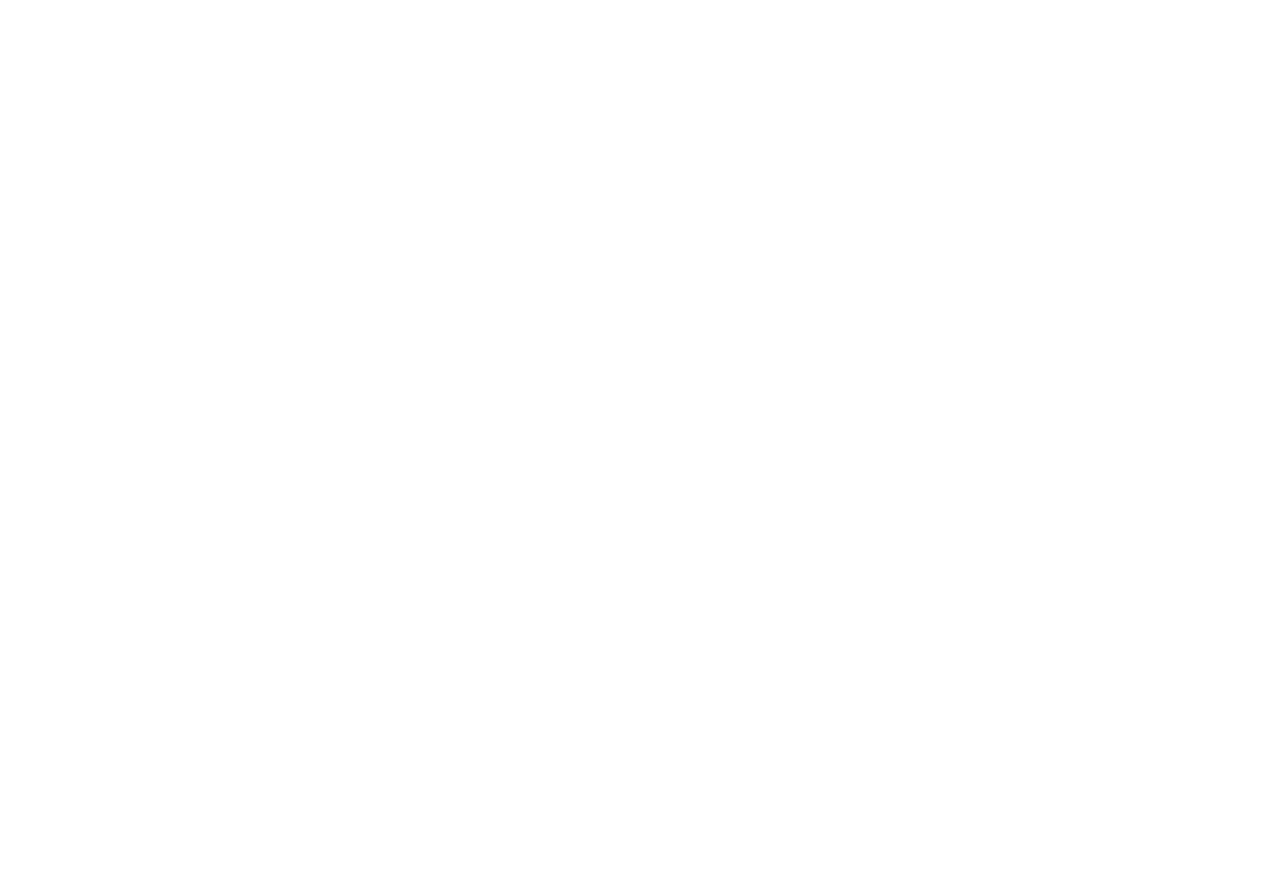
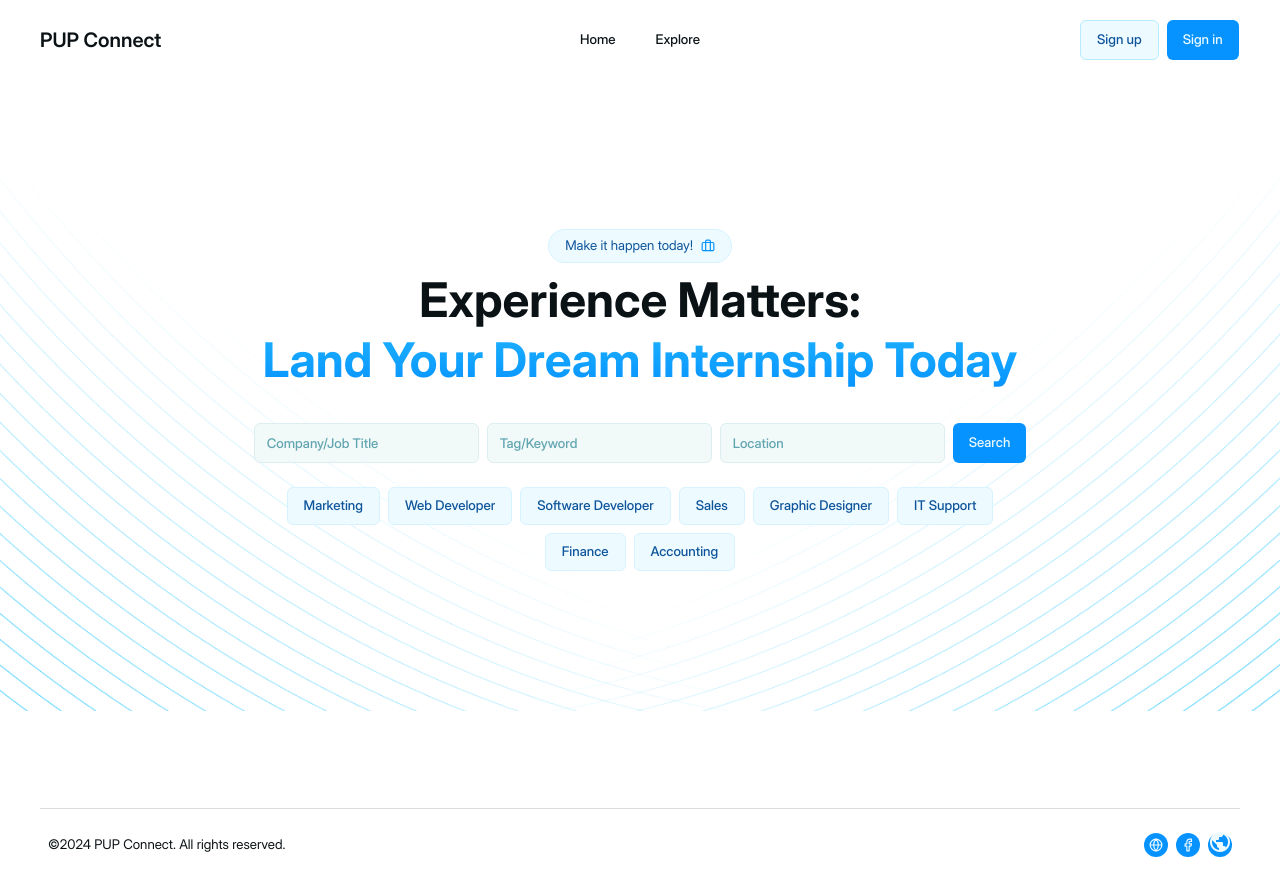
Before and after one commit to KyneLaggui/pup-connect, a Next.js app: page / in a window 1280 px wide. Before the commit the page ends 800 px from the top, so only its background shows below. Built offline with nearby package versions, Linux system fonts and the light colour scheme.

Commit message:
added routing and links

```diff
--- a/src/app/custom_components/Footer.js
+++ b/src/app/custom_components/Footer.js
@@ -7,15 +7,21 @@ const Footer = () => {
         <div className="text-sm">©2024 PUP Connect. All rights reserved.</div>
         <div className="flex items-center gap-2">
           <div className="h-[24px] w-[24px] bg-primary rounded-full flex items-center justify-center">
-            <Globe className="h-[14px] w-[14px] text-primary-foreground" />
+            <a href="https://www.pup.edu.ph/" target="_blank">
+              <Globe className="h-[14px] w-[14px] text-primary-foreground" />
+            </a>
           </div>
           <div className="h-[24px] w-[24px] bg-primary rounded-full flex items-center justify-center">
-            <Facebook className="h-[14px] w-[14px] text-primary-foreground" />
+            <a href="https://www.facebook.com/ThePUPOfficial" target="_blank">
+              <Facebook className="h-[14px] w-[14px] text-primary-foreground" />
+            </a>
           </div>
           <div className="h-[24px] w-[24px] bg-primary rounded-full flex items-center justify-center">
-            <span className="material-symbols-outlined text-sm text-primary-foreground">
-              public
-            </span>
+            <a href="https://www.facebook.com/pupcareer" target="_blank">
+              <span className="material-symbols-outlined text-sm text-primary-foreground">
+                public
+              </span>
+            </a>
           </div>
         </div>
       </div>
--- a/src/app/custom_components/NavBar.js
+++ b/src/app/custom_components/NavBar.js
@@ -1,4 +1,5 @@
 import { Button } from "@/components/ui/button";
+import Link from "next/link";
 
 const NavBar = () => {
   return (
@@ -10,8 +11,12 @@ const NavBar = () => {
           </h1>
         </div>
         <div className="flex gap-2">
-          <Button variant="tertiary">Home</Button>
-          <Button variant="tertiary">Explore</Button>
+          <Link href="/">
+            <Button variant="tertiary">Home</Button>
+          </Link>
+          <Link href="/pages/explore">
+            <Button variant="tertiary">Explore</Button>
+          </Link>
         </div>
         <div className="flex gap-2 w-40">
           <Button variant="secondary">Sign up</Button>
--- a/src/app/page.js
+++ b/src/app/page.js
@@ -1,9 +1,78 @@
+// "use client";
+
+import NavBar from "@/app/custom_components/NavBar";
+import Footer from "@/app/custom_components/Footer";
+
 import Image from "next/image";
 
-export default function Home() {
+import { heroBG } from "@assets/index";
+
+import { Briefcase } from "lucide-react";
+import { Input } from "@/components/ui/input";
+import { Button } from "@/components/ui/button";
+import { Tag } from "@/app/custom_components/Tag";
+import { tagList } from "./tag_lists";
+
+const Hero = () => {
   return (
-    <main className="flex min-h-screen flex-col items-center justify-between p-24">
+    <div className="relative ">
+      <NavBar />
+      <div className="container min-h-screen flex flex-col justify-center items-center z-50 overflow-hidden max-h-screen">
+        <Image
+          className="absolute bg-fixed bg-clip-content top-0 left-0 w-full -z-50 max-h-screen"
+          src={heroBG}
+          alt="Company Logo"
+        />
+        <div className="flex items-center gap-2 mb-2 p-2 bg-tag py-[6px] px-[16px] w-fit rounded-full border-[1px] border-tag-border">
+          <span className="text-sm text-tag-foreground">
+            Make it happen today!
+          </span>
+          <Briefcase className="h-[14px] w-[14px] text-primary" />
+        </div>
 
-    </main>
+        <h1 className="text-5xl font-bold leading-tight text-center mb-8">
+          Experience Matters:<br></br>
+          <span className="bg-gradient-to-b from-primary-hover to-primary bg-clip-text text-transparent">
+            Land Your Dream Internship Today
+          </span>
+        </h1>
+
+        <div className="flex gap-2 mb-6">
+          {/* Start of Search  */}
+          <Input
+            type="text"
+            id="keyword"
+            placeholder="Company/Job Title"
+            className="bg-input border-input-border font-medium"
+          />
+          <Input
+            type="text"
+            id="tag"
+            placeholder="Tag/Keyword"
+            className="bg-input border-input-border font-medium"
+          />
+          <Input
+            type="text"
+            id="location"
+            placeholder="Location"
+            className="bg-input border-input-border font-medium"
+          />
+          <Button variant="default">Search</Button>
+          {/* End of Search */}
+        </div>
+
+        <div className="flex w-[60%] gap-2 items-center justify-center flex-wrap">
+          {tagList.map((tag) => (
+            <Tag variant="default" key={tag.name}>
+              {tag.name}
+            </Tag>
+          ))}
+        </div>
+      </div>
+
+      <Footer />
+    </div>
   );
-}
+};
+
+export default Hero;
```
